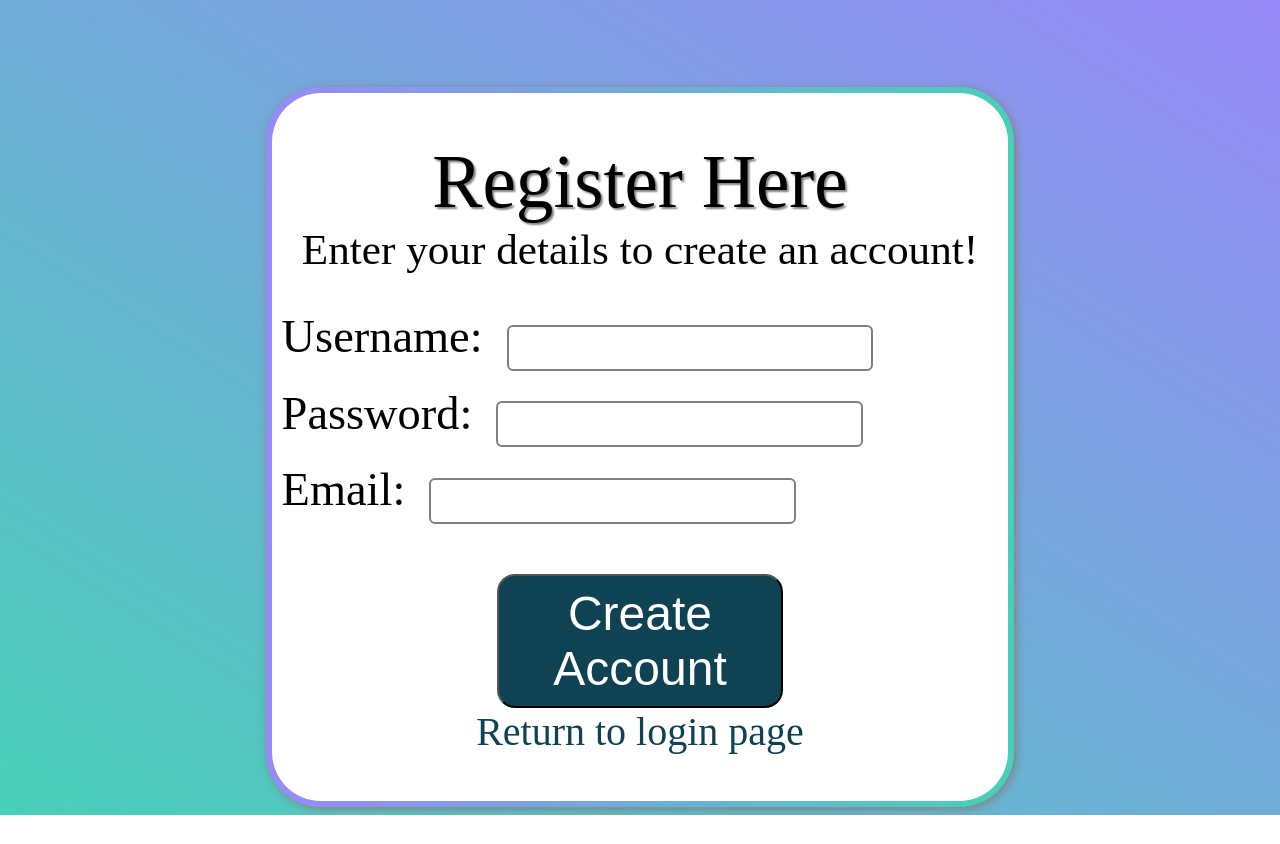
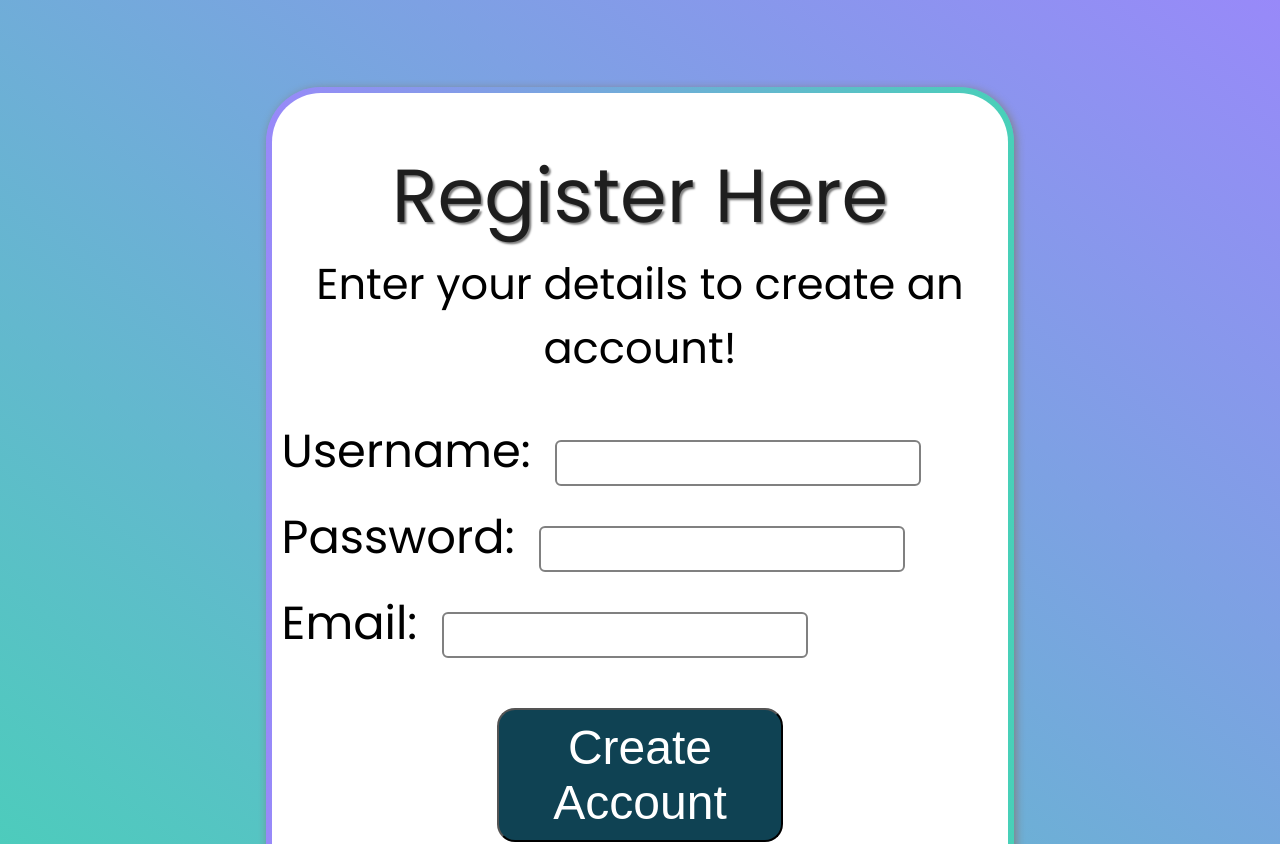
Before and after one commit to Exzeshiaaa/I-Windows, a SvelteKit app: page /register in a window 1280 px wide. Shown: the top 844 px of the page. Before the commit the page ends 815 px from the top, so only its background shows below. Built offline with nearby package versions, Linux system fonts and the light colour scheme.

Commit message:
Merged Regis and LogIn

```diff
--- a/src/routes/LogIn/+page.svelte
+++ b/src/routes/LogIn/+page.svelte
@@ -3,7 +3,7 @@
 
 </script>
 
-<body class="SignBody">
+<body>
     <div>
         <h2 class="title">{Title}</h2>
     </div>
@@ -14,6 +14,15 @@
     </div>
 </body>
 
+<svelte:head>
+    <style>
+        html {
+            max-width: 100%;
+            min-height: 100%;
+            background-color: #212429;
+        }
+    </style>
+</svelte:head>
 
 <style>
     .Sign {
@@ -36,7 +45,8 @@
         text-align: center;
         text-shadow: 0px 3px 2.5px #333333;
         margin: 12px 0 0 2px;
-        padding: 0 0 0 0;
+
+        font-family: 'Poppins', monospace;
     }
 
     .SubText {
--- a/src/routes/register/+page.svelte
+++ b/src/routes/register/+page.svelte
@@ -56,7 +56,7 @@
         background: linear-gradient(to top right, #48D0B8, #9889F9);
     } */
 
-    .backdrop{
+    .backdrop {
         padding: 10px;
         max-width: 60%;
         margin-left: 20%;
@@ -67,19 +67,22 @@
         border-radius: 55px;
         border: 6px solid transparent;
         box-shadow: 2px 2px 10px gray;
+        font-family: 'Poppins';
     }
 
-    .register{
-        color: black;
+    .register {
+        color: #1e1e1e;
         font-size: 4.7em;
         text-align: center;
         word-wrap:break-word;
         margin-bottom: 0%;
         margin-top: 5%;
         text-shadow: 2px 2px 2px gray;
+        padding: 0 0 0 0;
+        font-family: 'Poppins', monospace;
     }
 
-    .details{
+    .details {
         color: black;
         text-align: center;
         word-wrap:break-word;
@@ -88,7 +91,7 @@
         margin-bottom: 5%;
     }
 
-    .inp{
+    .inp {
         color: black;
         word-wrap:break-word;
         font-size: 2.9em;
@@ -100,7 +103,7 @@
 
     }
 
-    .txt{
+    .txt {
         width: 50%;
         height: 40px;
         margin-left: 20px;
@@ -112,7 +115,7 @@
     }
 
 
-    .button{
+    .button {
         text-align: center;
         padding: 10px 24px;
         display: block;
@@ -125,7 +128,7 @@
         color: white;
     }
 
-    .return{
+    .return {
         text-align: center;
         color: #0F4253;
         font-size: 2.5em;
--- a/src/styles/global.css
+++ b/src/styles/global.css
@@ -11,15 +11,3 @@
     text-align: center;
     font-size: 450%;
 }
-
-.IndexBody {
-    background-color: white;
-}
-
-.SignBody {
-    background-color: #212429;
-}
-
-.SignHead {
-    font-family: 'Poppins', monospace;
-}
```
Also changed, not shown: src/routes/+page.svelte (+1 -8 lines).
